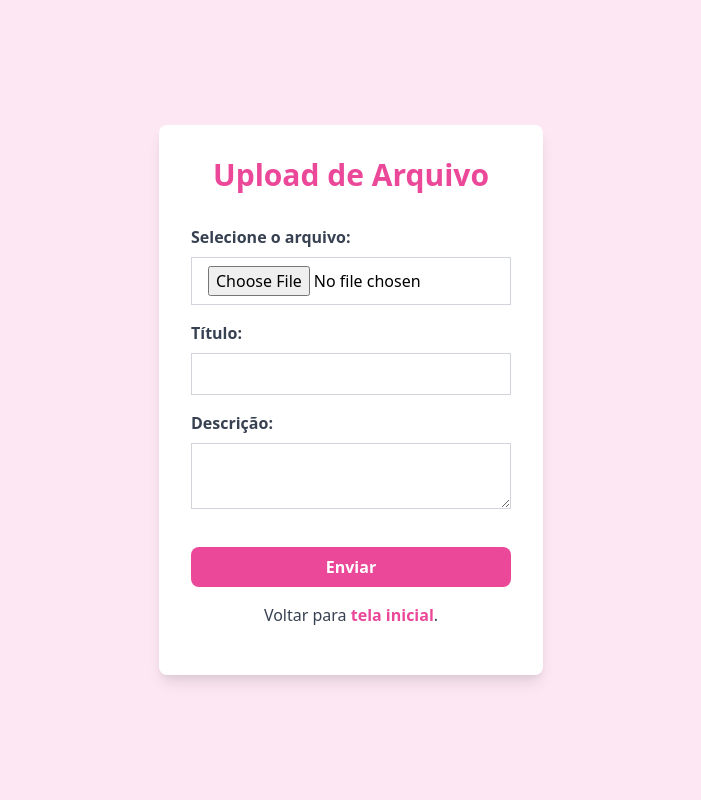
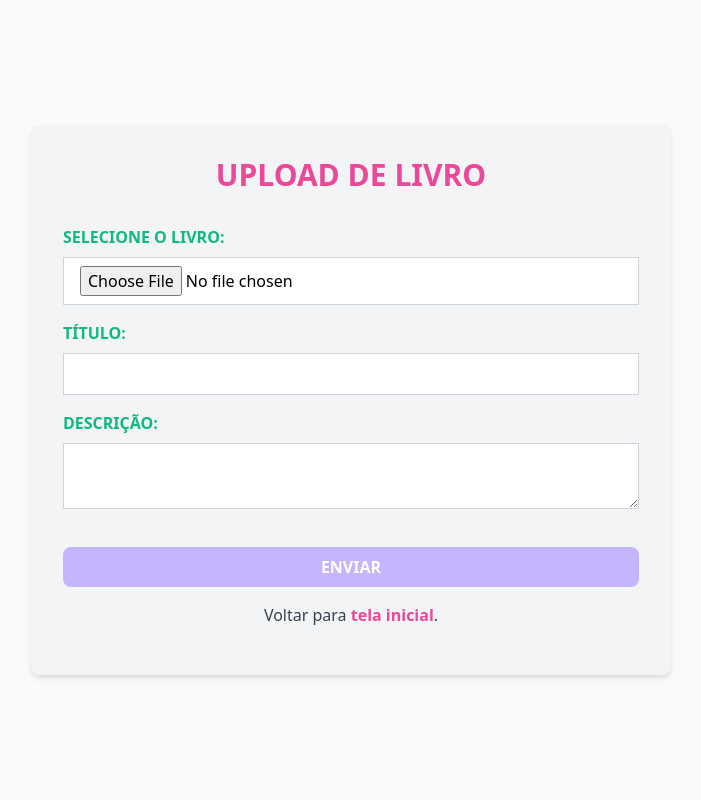
Before and after one commit to aamanda777/trabalhopw, a PHP site: page /formulario_upload.php in a window 1280 px wide. Shown: the whole page, without its empty margins (289-990 px from the left). Run offline with PHP 8.4, Linux system fonts and the light colour scheme; the visitor is signed in with stand-in values (Sample User, id 1); some libraries are stand-ins or nearby versions.

Commit message:
mais estilosss

```diff
--- a/documentos_compartilhados.php
+++ b/documentos_compartilhados.php
@@ -2,7 +2,7 @@
 <html>
 
 <head>
-    <title>Documentos Compartilhados</title>
+    <title>Livros Compartilhados</title>
     <meta charset="UTF-8">
 
     <link href="https://unpkg.com/tailwindcss@2.2.15/dist/tailwind.min.css" rel="stylesheet">
--- a/formulario_upload.php
+++ b/formulario_upload.php
@@ -2,16 +2,17 @@
 <html>
 
 <head>
-  <title>Upload de Arquivo</title>
+  <title>Upload de livro</title>
   <meta charset="UTF-8">
 
-  <link href="https://unpkg.com/tailwindcss@2.2.15/dist/tailwind.min.css" rel="stylesheet">
   <link href="https://cdn.tailwindcss.com" rel="stylesheet">
+
+  <link href="https://cdn.jsdelivr.net/npm/tailwindcss@2.2.19/dist/tailwind.min.css" rel="stylesheet">
 </head>
 
-<body class="bg-pink-100 flex justify-center items-center h-screen">
-  <div class="bg-white p-8 rounded-lg shadow-lg w-96">
-    <h1 class="text-3xl font-bold mb-8 text-pink-500 text-center">Upload de Arquivo</h1>
+<body class="bg-gray-50 flex justify-center items-center h-screen">
+  <div class="bg-gray-100 p-8 rounded-lg shadow-md w-1/2">
+    <h1 class="text-3xl font-bold mb-8 text-pink-500 uppercase text-center">Upload de livro</h1>
 
     <?php
     session_start();
@@ -67,24 +68,19 @@
       }
     }
     ?>
-
     <form action="formulario_upload.php" method="POST" enctype="multipart/form-data">
       <div class="mb-4">
-        <label for="arquivo" class="block text-gray-700 font-bold mb-2">Selecione o arquivo:</label>
-        <input type="file" name="arquivo" required class="border border-gray-300 py-2 px-4 w-full mb-4 focus:outline-none focus:ring-2 focus:ring-pink-500">
+        <label for="arquivo" class="block text-green-500 font-bold mb-2 uppercase">Selecione o livro:</label>
+        <input type="file" name="arquivo" required class="border border-gray-300 bg-white py-2 px-4 w-full mb-4 focus:outline-none focus:ring-2 focus:ring-blue-400">
+        <label for="titulo" class="block text-green-500 font-bold mb-2 uppercase">Título:</label>
+        <input type="text" name="titulo" required class="border bg-white border-gray-300 py-2 px-4 w-full mb-4 focus:outline-none focus:ring-2 focus:ring-blue-400">
 
-        <label for="titulo" class="block text-gray-700 font-bold mb-2">Título:</label>
-        <input type="text" name="titulo" required class="border border-gray-300 py-2 px-4 w-full mb-4 focus:outline-none focus:ring-2 focus:ring-pink-500">
+        <label for="descricao" class="block text-green-500 font-bold mb-2 uppercase">Descrição:</label>
+        <textarea name="descricao" required class="border border-gray-300 bg-white py-2 px-4 w-full mb-4 focus:outline-none focus:ring-2 focus:ring-blue-400"></textarea>
 
-        <label for="descricao" class="block text-gray-700 font-bold mb-2">Descrição:</label>
-        <textarea name="descricao" required class="border border-gray-300 py-2 px-4 w-full mb-4 focus:outline-none focus:ring-2 focus:ring-pink-500"></textarea>
-
-        <input type="submit" value="Enviar"
-          class="mt-4 bg-pink-500 text-white font-bold py-2 px-4 rounded-lg hover:bg-pink-600 w-full mb-4">
-        <p class="text-gray-700 text-center">Voltar para <a href="index.php"
-            class="text-pink-500 font-bold hover:underline">tela inicial</a>.</p>
+        <input type="submit" value="Enviar" class="uppercase mt-4 bg-purple-300 text-white font-bold py-2 px-4 rounded-lg hover:bg-purple-400 w-full mb-4">
+        <p class="text-gray-700 text-center">Voltar para <a href="index.php" class="text-pink-500 font-bold hover:underline">tela inicial</a>.</p>
+  </div>
     </form>
-  </div>
-</body>
-
-</html>
+  </body>
+  </html>
```
Also changed, not shown: compartilhamento.php (+13 -14 lines), uploads/dd90e3a340bbfbe2e4b74e1d3eb5c1f8_400x400.jpeg (deleted), 9 other files.
